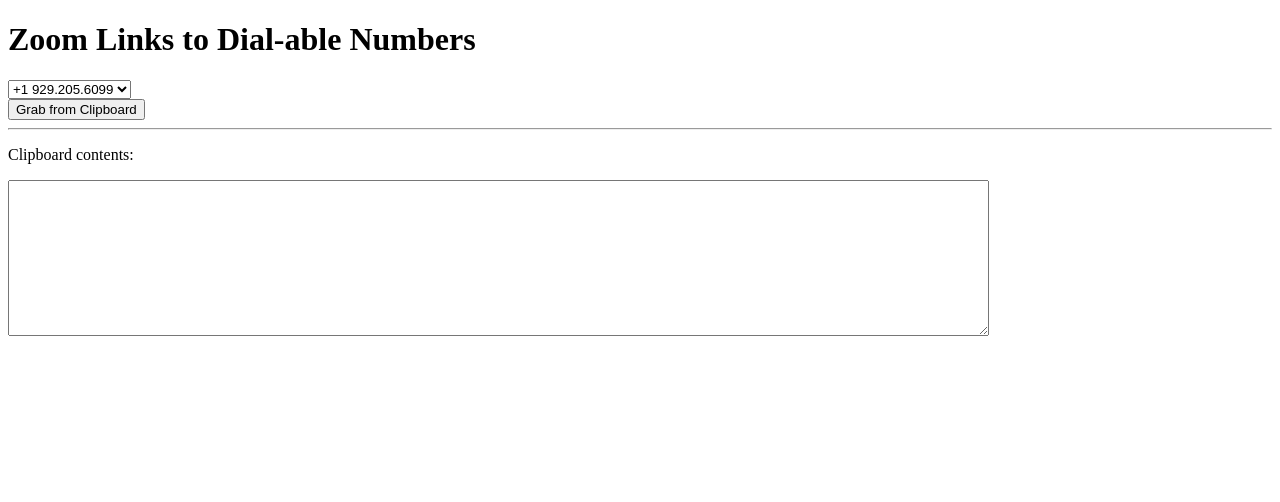
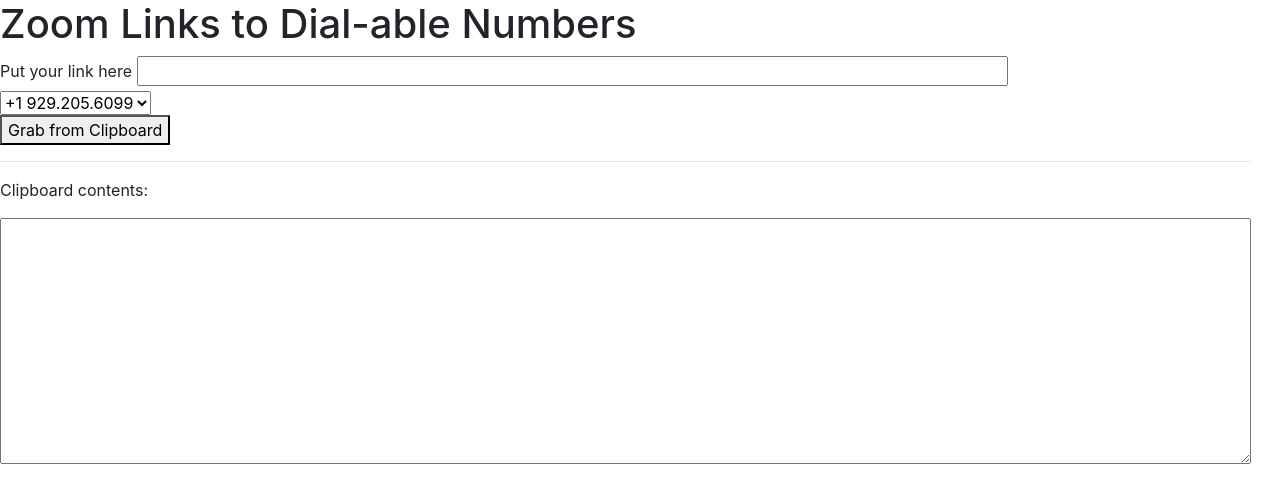
Before and after one commit to roosto/roosto.github.io, a plain HTML site: page index.html in a window 1280 px wide. Drawn offline with nearby package versions, Linux system fonts and the light colour scheme.

Commit message:
[styling] WIP adding bootstrap

```diff
--- a/index.html
+++ b/index.html
@@ -1,6 +1,10 @@
 <!DOCTYPE html>
-<html>
+<html lang="en">
 	<head>
+		<meta charset="utf-8">
+		<meta name="viewport" content="width=device-width, initial-scale=1, shrink-to-fit=no">
+
+		<link rel="stylesheet" href="https://stackpath.bootstrapcdn.com/bootstrap/4.5.0/css/bootstrap.min.css" integrity="sha384-9aIt2nRpC12Uk9gS9baDl411NQApFmC26EwAOH8WgZl5MYYxFfc+NcPb1dKGj7Sk" crossorigin="anonymous">
 		<script type="text/javascript">
 async function getClipboard() {
   return navigator.clipboard.readText();
@@ -16,11 +20,17 @@ function getDialInNumber() {
 }
 
 function isItZoomLink(str) {
-  return RegExp('^https://.*zoom\\.us/.+/[0-9]+$').test(str);
+  return RegExp('^https://.*zoom\\.us/.+/[0-9]+(\\?pwd=.+)?$').test(str);
 }
 
-async function doTheThing() {
-  var cbText  = await getClipboard();
+async function doTheThing(source) {
+  var cbText = ''
+  if (source === 'clipboard') {
+    cbText = await getClipboard();
+  } else {
+    cbText = document.getElementById(source).value;
+  }
+
   cbText = cbText.trim();
   var cbDisplay = document.getElementById('cbDisplay');
   cbDisplay.value = cbText;
@@ -33,6 +43,11 @@ async function doTheThing() {
   var urlBits = cbText.split('/');
   console.log(urlBits);
   var zoomId  = urlBits[urlBits.length - 1];
+  if (zoomId.indexOf('?') != -1) {
+    var bits = zoomId.split('?');
+    zoomId = zoomId[0]
+  }
+
   putInOutput('The ZoomID is ' + zoomId);
 
   var webLink       = document.getElementById('web-link');
@@ -51,12 +66,14 @@ async function doTheThing() {
 	<head>
 	<body>
 		<h1>Zoom Links to Dial-able Numbers</h1>
+		<label for='manual-entry'>Put your link here</label>
+		<input type='text' id='manual-entry' size='80' onchange='doTheThing("manual-entry")' />
 
 		<label for='zoom-number'>
 		<select id='zoom-number'>
 			<option id='9292056099' value='9292056099'>+1 929.205.6099</option>
 		</select><br />
-		<button onclick='doTheThing()'>Grab from Clipboard</button><br />
+		<button onclick='doTheThing("clipboard")'>Grab from Clipboard</button><br />
 		<hr />
 		<p>Clipboard contents:</p>
 		<textarea cols='120' rows='10' id='cbDisplay'></textarea><br />
```
